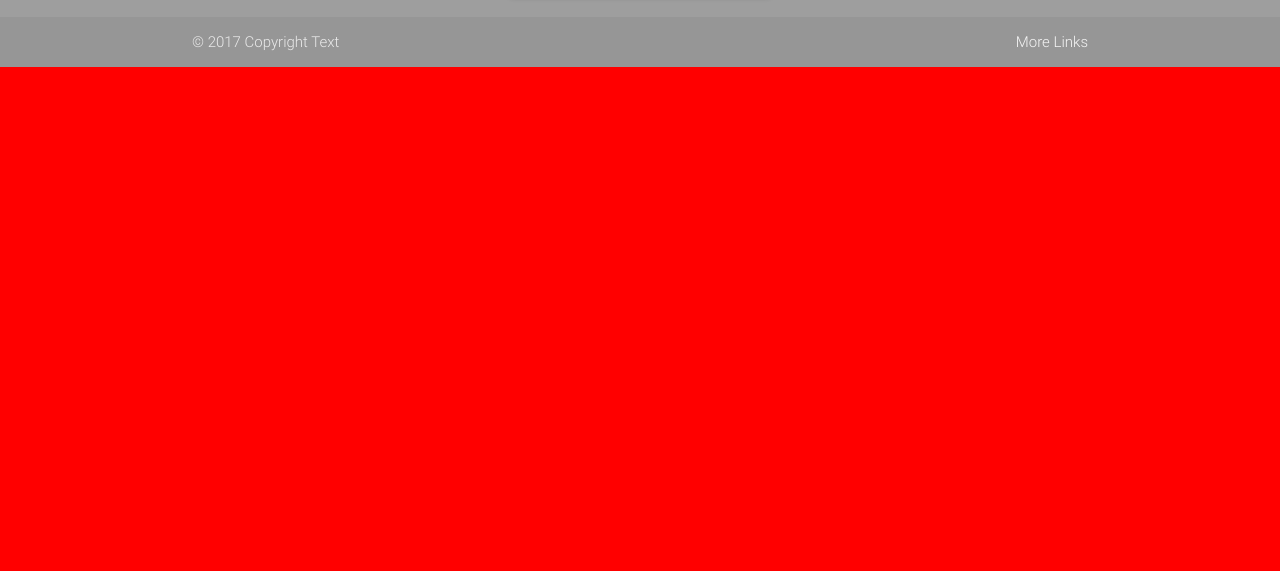
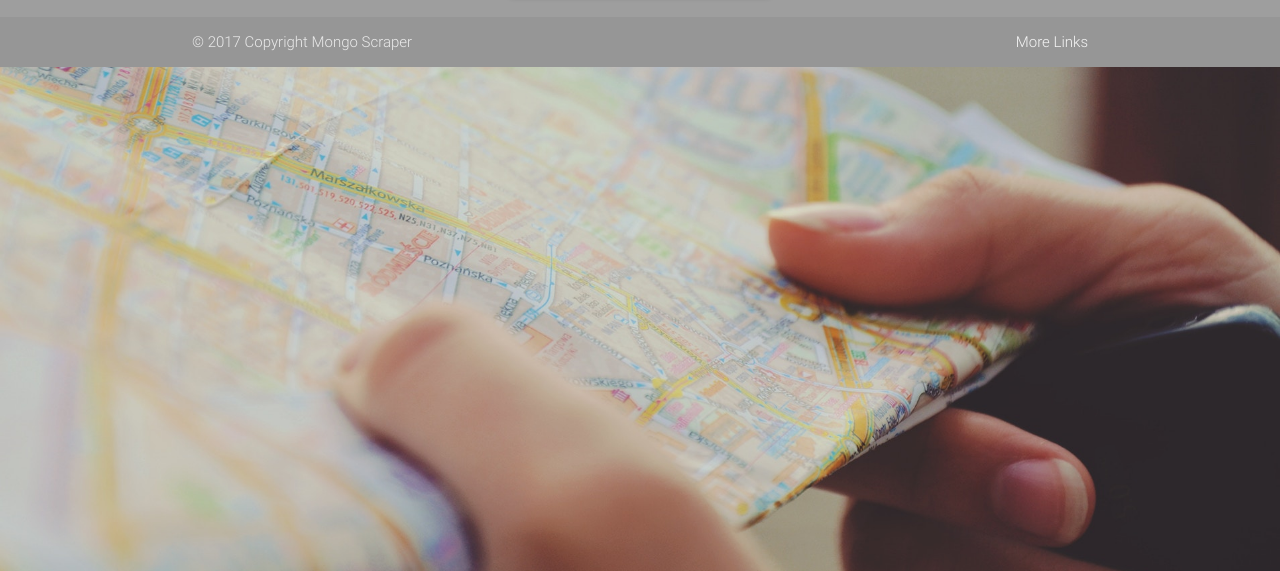
Before and after one commit to nagyja/mongoScraper, a website: page public/index.html in a window 1280 px wide. Shown: the part 229-800 px from the top of the page. Drawn offline with nearby package versions, Linux system fonts and the light colour scheme.

Commit message:
merging the master

```diff
--- a/public/assets/css/style.css
+++ b/public/assets/css/style.css
@@ -1,8 +1,10 @@
 body {
-   /*background-image: url("/assets/images/searchBackground.jpg");*/
-   background: red;
-   background-size: cover;
-   background-repeat: no-repeat;
+  background-image: url("/assets/images/searchBackground.jpg");
+  background-size: cover;
+  background-repeat: no-repeat;
+  display: flex;
+  min-height: 100vh;
+  flex-direction: column;
 }
 
 #wrapper {
@@ -32,13 +34,11 @@ body {
   width: 39%;
   border: 1px solid white;
   background: white;
-
 }
 
 textarea, input {
   display: block;
   width: 100%;
-
 }
 
 input {
@@ -51,3 +51,7 @@ textarea {
   height: 200px;
   font-size: 18px;
 }
+
+main {
+  flex: 1 0 auto;
+}
--- a/public/index.html
+++ b/public/index.html
@@ -34,7 +34,7 @@
   <footer class="page-footer grey">
     <div class="footer-copyright">
       <div class="container">
-        © 2017 Copyright Text
+        © 2017 Copyright Mongo Scraper
         <a class="grey-text text-lighten-4 right" href="#!">More Links</a>
       </div>
     </div>
```
